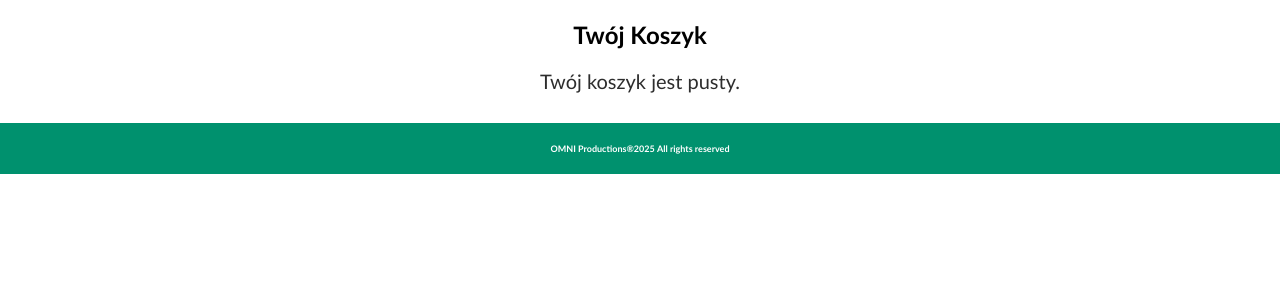
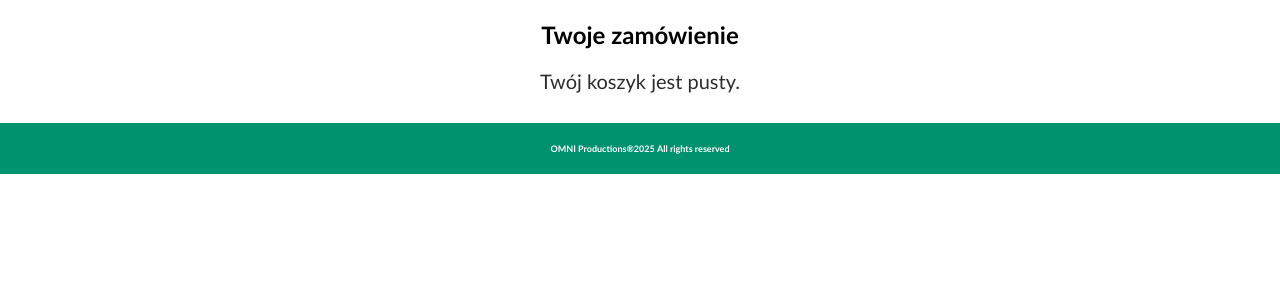
Before and after one commit to Jaian400/Magazyn_Master, a Django app: template djan/mainapp/templates/order.html in a window 1280 px wide. Shown: the part 133-433 px from the top of the page. Run offline with Django 5.2, Linux system fonts and the light colour scheme; the template is opened without the code that fills it, so the values that code supplies are empty.

Commit message:
order hotfix

```diff
--- a/djan/mainapp/templates/order.html
+++ b/djan/mainapp/templates/order.html
@@ -52,7 +52,7 @@
         </div>
 
     </header>
-    <h2 style="text-align: center;">Twój Koszyk</h2>
+    <h2 style="text-align: center;">Twoje zamówienie</h2>
 
     {% if cart_products %}
         <ul class="cart-list">
@@ -91,7 +91,7 @@
                 {% csrf_token %}
                 <button type="submit" class="clear-button">Opróżnij koszyk</button>
             </form>
-            <form action="{% url 'order' cart.cart_id %}" method="post">
+            <form action="{% url 'order'  %}" method="post">
                 {% csrf_token %}
                 <button type="submit" class="order-button">Zamów</button>
             </form>
```
